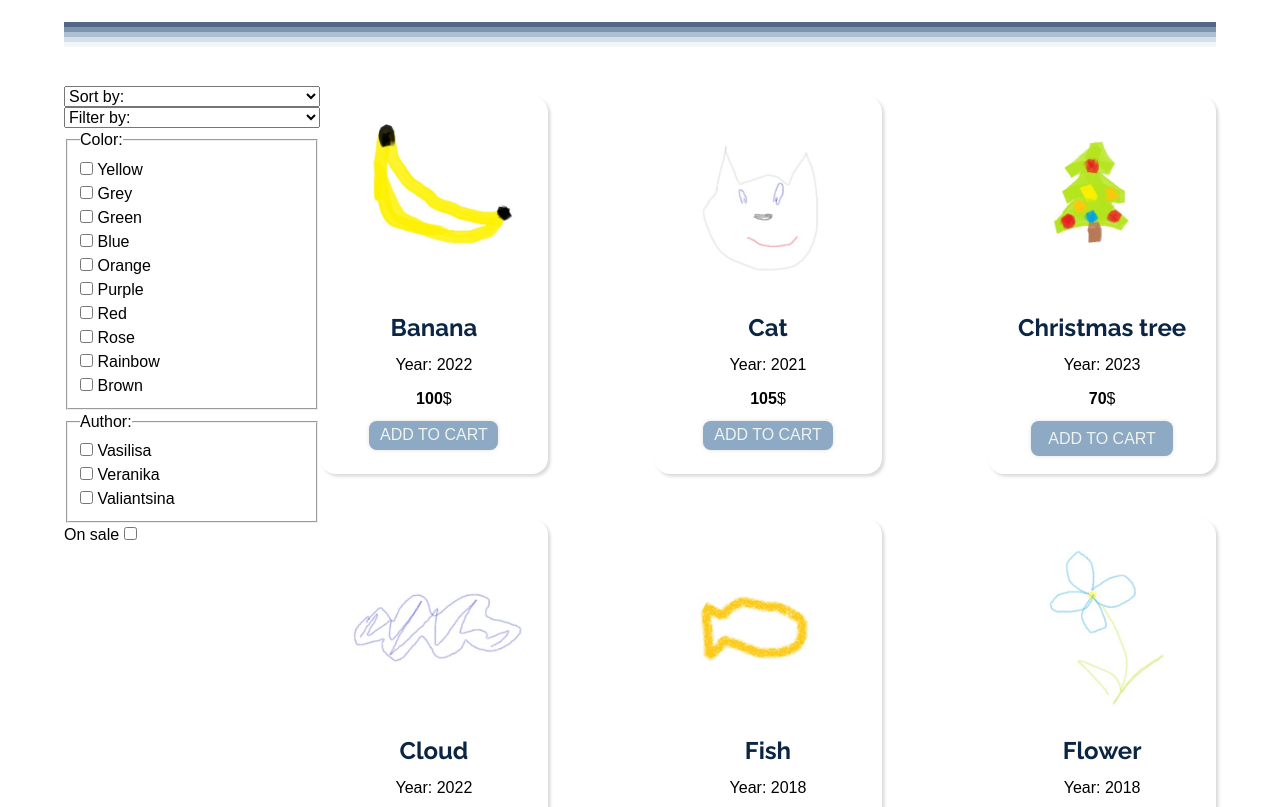
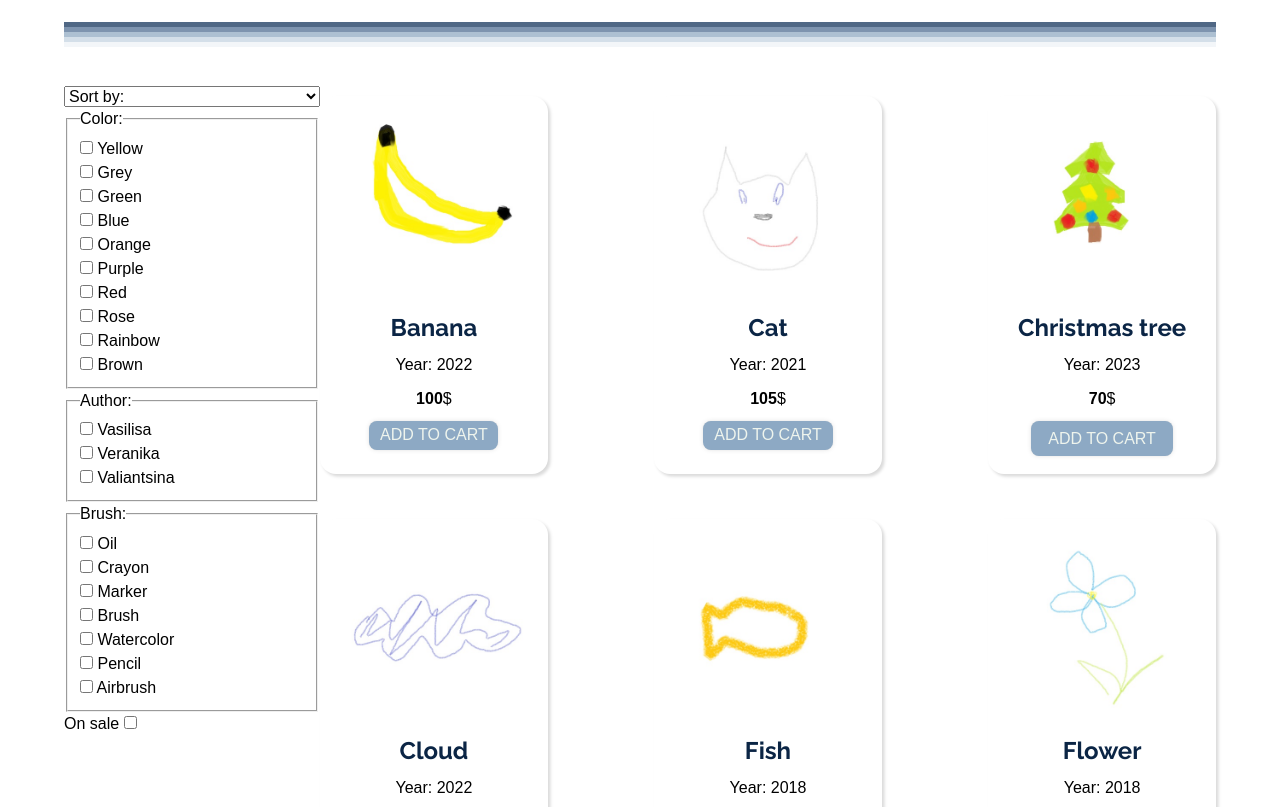
Before and after one commit to v-yelina/rsschool-frontend, a website built with webpack: page online-shop/src/index.html in a window 1280 px wide. Shown: the part 129-936 px from the top of the page. Built offline with nearby package versions, Linux system fonts and the light colour scheme; files whose address does not match are found by name; a web font is replaced by a local one.

Commit message:
feat: add filter by brush

```diff
--- a/online-shop/src/index.html
+++ b/online-shop/src/index.html
@@ -31,12 +31,7 @@
                 <option value="year-ascending">Year: ascending</option>
                 <option value="year-descending">Year: descending</option>
             </select>
-            <select name="filter" id="filter">
-                <option value="filter-by" selected>Filter by:</option>
-                <option value="color">Color</option>
-                <option value="author">Author</option>
-                <option value="brush">Brush</option>
-            </select>
+
             <fieldset>
                 <legend>Color:</legend>
                 <div>
@@ -95,6 +90,37 @@
                     <label for="valiantsina">Valiantsina</label>
                 </div>
             </fieldset>
+            <fieldset>
+                <legend>Brush:</legend>
+                <div>
+                    <input type="checkbox" class="filter" id="oil" name="oil" value="oil" />
+                    <label for="oil">Oil</label>
+                </div>
+                <div>
+                    <input type="checkbox" class="filter" id="crayon" name="crayon" value="crayon" />
+                    <label for="crayon">Crayon</label>
+                </div>
+                <div>
+                    <input type="checkbox" class="filter" id="marker" name="marker" value="marker" />
+                    <label for="marker">Marker</label>
+                </div>
+                <div>
+                    <input type="checkbox" class="filter" id="brush" name="brush" value="brush" />
+                    <label for="brush">Brush</label>
+                </div>
+                <div>
+                    <input type="checkbox" class="filter" id="watercolor" name="watercolor" value="watercolor" />
+                    <label for="watercolor">Watercolor</label>
+                </div>
+                <div>
+                    <input type="checkbox" class="filter" id="pencil" name="pencil" value="pencil" />
+                    <label for="pencil">Pencil</label>
+                </div>
+                <div>
+                    <input type="checkbox" class="filter" id="airbrush" name="airbrush" value="airbrush" />
+                    <label for="airbrush">Airbrush</label>
+                </div>
+            </fieldset>
             <label for="onsale"
                 >On sale
                 <input type="checkbox" name="onsale" id="onsale" />
```
